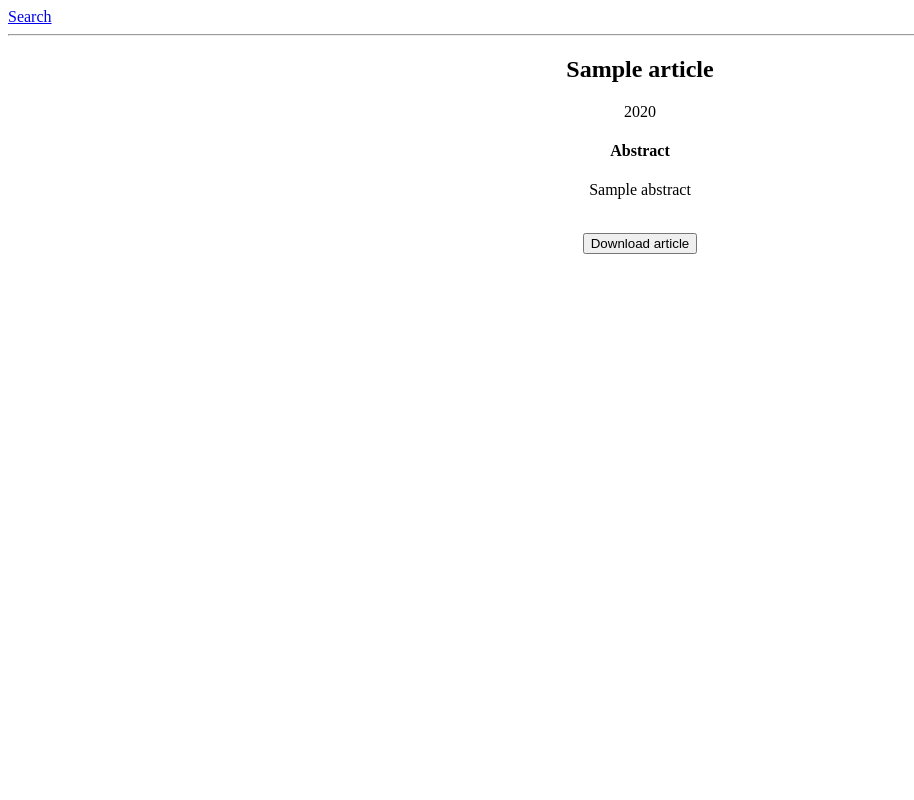
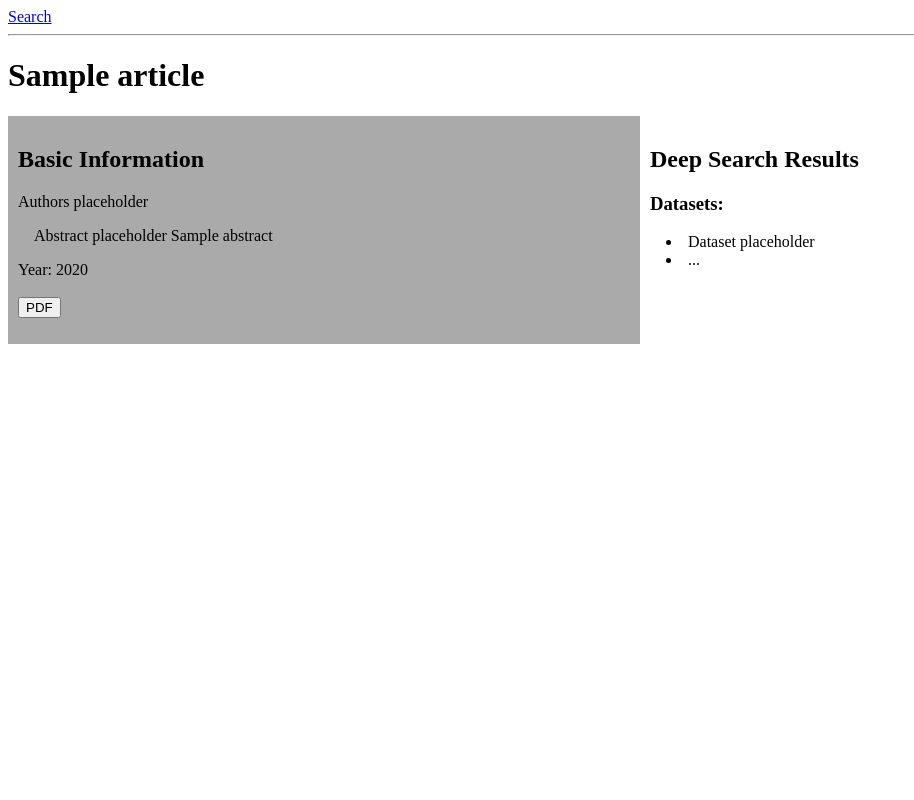
Before and after one commit to kmisterios/FSE_front, a Flask app: template Service/templates/article_info.html in a window 1280 px wide. Shown: the whole page, without its empty margins (0-914 px from the left). Run offline with Flask 2, Linux system fonts and the light colour scheme; the template is opened without the code that fills it: most values are stand-ins (such as "Sample title", 1, 10 or a date in 2020).

Commit message:
added `article_info.html` draft layout

```diff
--- a/Service/templates/article_info.html
+++ b/Service/templates/article_info.html
@@ -1,16 +1,58 @@
 {% extends "base.html" %}
+{% block content %}
+    <style>
+        * {
+            box-sizing: border-box;
+        }
 
-{% block content %}
-    <center>
-    <h2>{{ article['title']}}</h2>
-    {{ article['year']}}
-    <h4>Abstract</h4>
-    <p>
-        {{ article['abstract']}}
-    </p>
-    <br />
-    <form method="post">
-        <input type="submit" value="Download article" size=40>
-    </form>
-    </center>
+        .column {
+            float: left;
+            width: 50%;
+            padding: 10px;
+        }
+
+        .row:after {
+            content: "";
+            display: table;
+            clear: both;
+
+        }
+
+    </style>
+
+    <h1>{{ article['title'] }}</h1>
+    <div class="row">
+        <div class="column" style="background-color:#aaa;">
+            <h2>Basic Information</h2>
+
+            Authors placeholder
+
+            <div style="margin-left: 1em;">
+                <p>
+                    Abstract placeholder {{ article['abstract'] }}
+                </p>
+            </div>
+
+            Year: {{ article['year'] }}
+
+            <form method="post">
+                <br/>
+                <input type="submit" value="PDF">
+            </form>
+        </div>
+
+        <div class="column">
+            <h2>Deep Search Results</h2>
+            <h3>Datasets:</h3>
+
+            <div style="margin-left: 1em;">
+                <li>
+                    Dataset placeholder
+                </li>
+                <li>
+                    ...
+                </li>
+            </div>
+        </div>
+    </div>
 {% endblock %}
```
